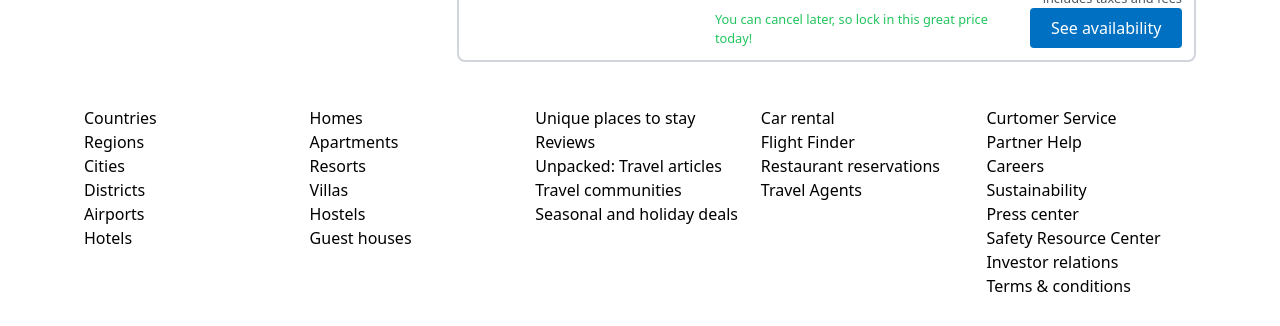
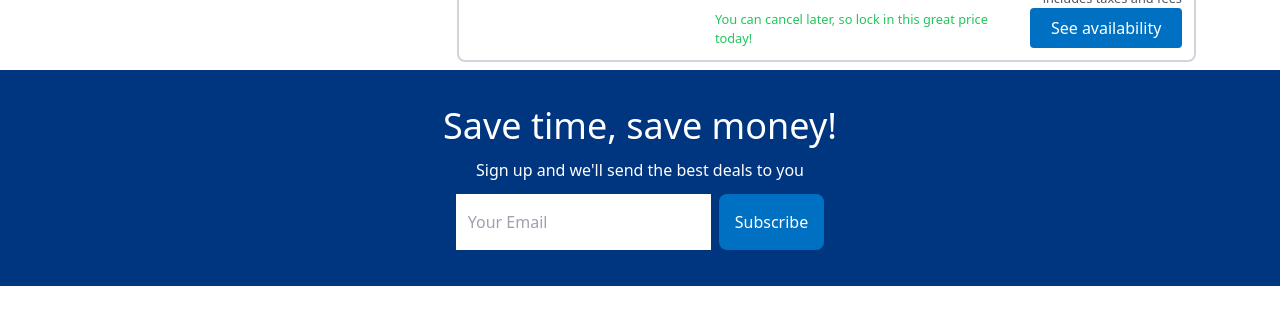
Before and after one commit to osclancer/booking-clone, a React (Create React App) app: page /hotels in a window 1280 px wide. Shown: the part 1363-1689 px from the top of the page. Built offline with nearby package versions, Linux system fonts and the light colour scheme.

Commit message:
Add Newsletter to hotels pages

```diff
--- a/src/pages/Hotels/HotelList.jsx
+++ b/src/pages/Hotels/HotelList.jsx
@@ -2,6 +2,7 @@ import { format } from 'date-fns';
 import React, { useState } from 'react';
 import { DateRange } from 'react-date-range';
 import HotelListItem from '../../components/HotelListItem';
+import NewsLetter from '../../components/NewsLetter';
 
 const HotelList = () => {
 	const [openDate, setOpenDate] = useState(false);
@@ -15,6 +16,7 @@ const HotelList = () => {
 	]);
 
 	return (
+		<>
 			<div className='container'>
 				<div className='grid grid-cols-1 md:grid-cols-6 gap-2'>
 					{/* ASide */}
@@ -42,7 +44,10 @@ const HotelList = () => {
 									{`${format(
 										date[0].startDate,
 										'dd-MM-yyy'
-								)} - ${format(date[0].endDate, 'dd-MM-yyy')}`}
+									)} - ${format(
+										date[0].endDate,
+										'dd-MM-yyy'
+									)}`}
 								</span>
 								{openDate && (
 									<div className='w-full bg-white flex flex-col justify-center absolute top-10 left-0'>
@@ -125,7 +130,9 @@ const HotelList = () => {
 							</div>
 						</div>
 
-					<button className='btn--primary btn--block'>Search</button>
+						<button className='btn--primary btn--block'>
+							Search
+						</button>
 					</div>
 
 					<div className='md:col-span-4 space-y-4'>
@@ -136,6 +143,8 @@ const HotelList = () => {
 					</div>
 				</div>
 			</div>
+			<NewsLetter />
+		</>
 	);
 };
 
```
Lines whose indentation alone changed are shown as unchanged.
